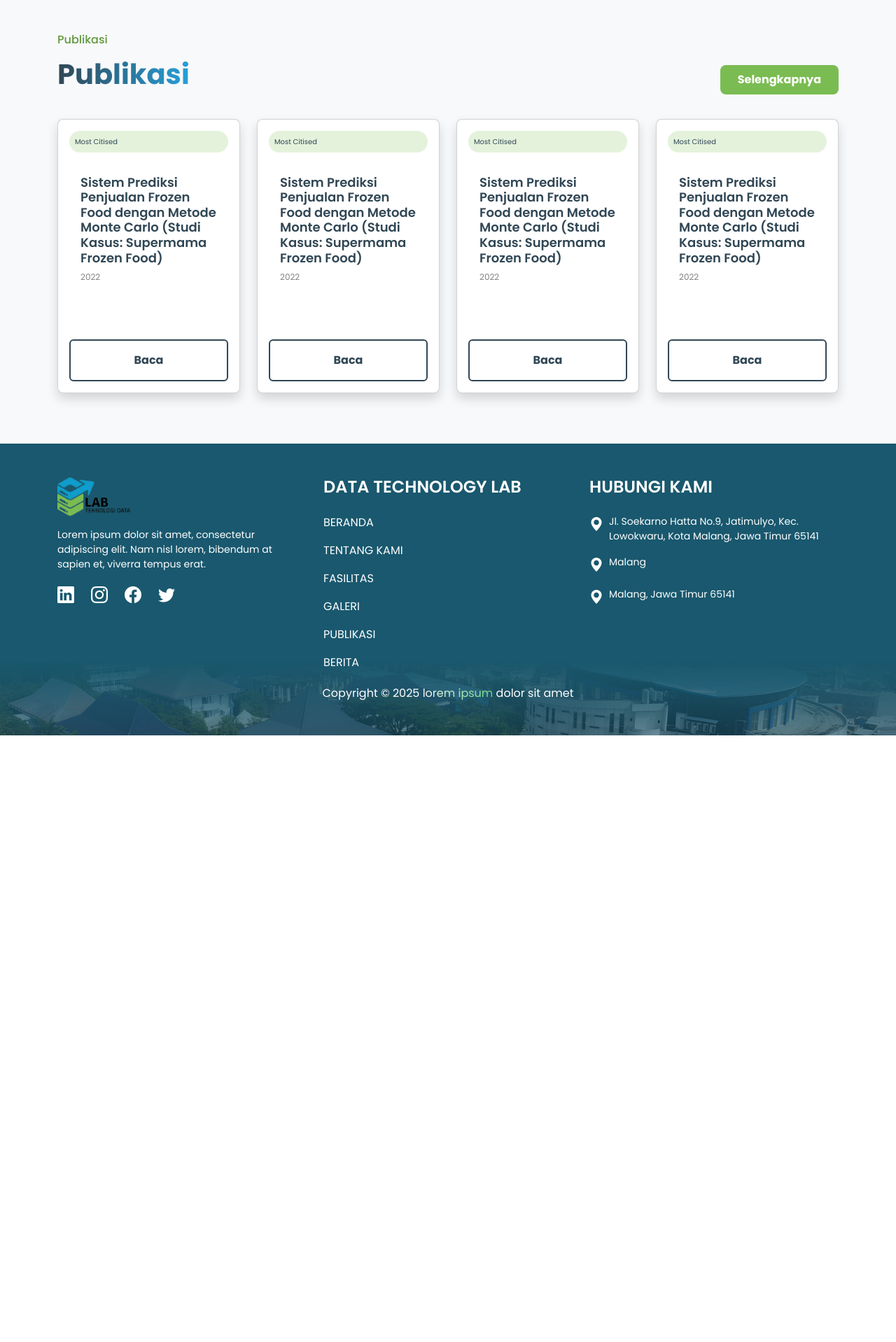
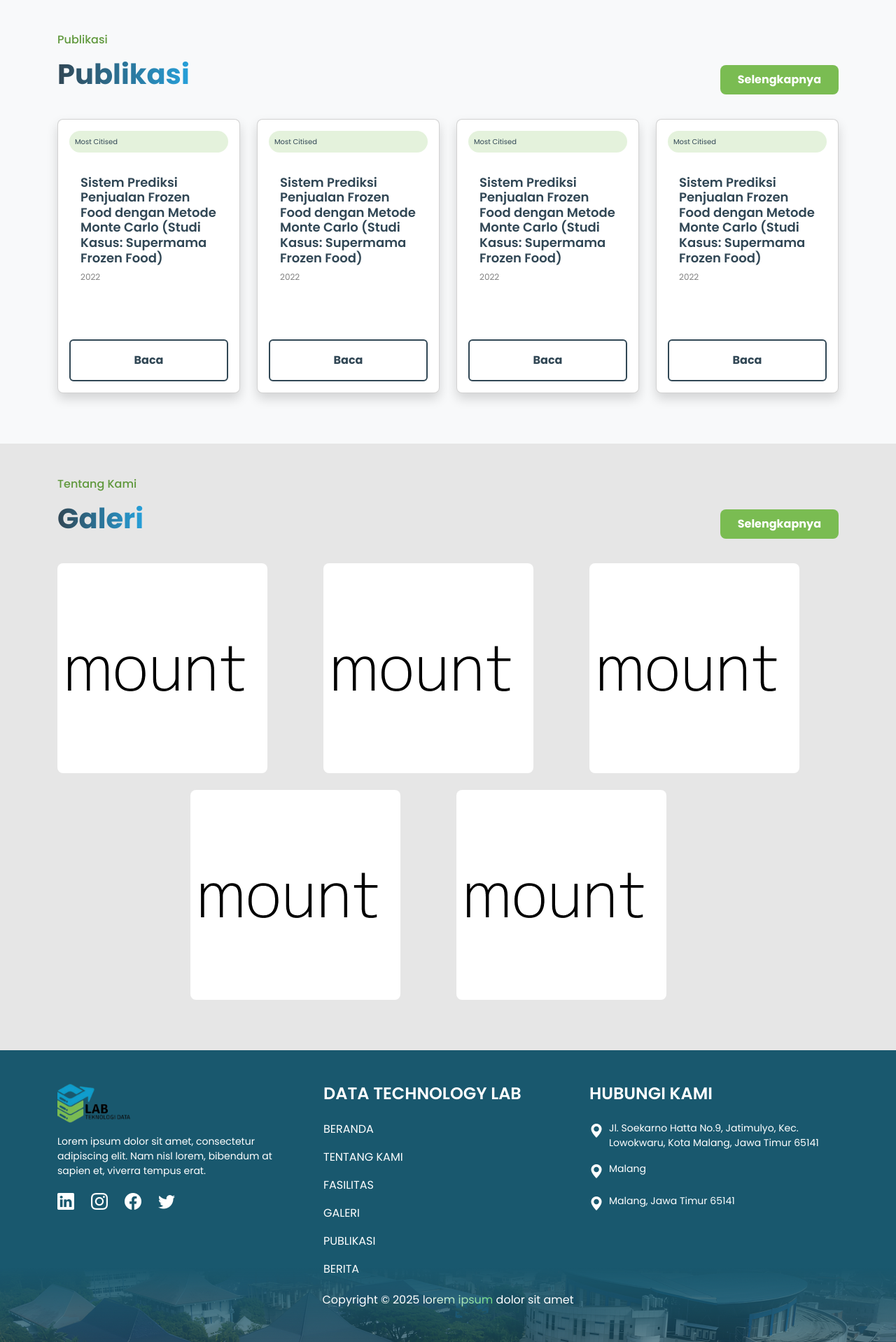
Before and after one commit to fauzanmuh/lab-dt, a PHP site: page / in a window 1280 px wide. Shown: the part 2725-4643 px from the top of the page at 70% size. Before the commit the page ends 3776 px from the top, so only its background shows below. Run offline with PHP 8.4, Linux system fonts and the light colour scheme.

Commit message:
feat: add gallery section

```diff
--- a/app/Views/home.php
+++ b/app/Views/home.php
@@ -273,3 +273,37 @@
         </div>
     </div>
 </section>
+
+<section id="gallery" style="background: #E6E6E6;">
+    <div class="container py-5">
+        <div class="d-flex flex-column gap-2 mb-4">
+            <h2 style="color: #5F983C; font-size: 16px;">Tentang Kami</h2>
+            <div class="d-flex justify-content-between align-items-center mb-4">
+                <h2 class="text-vision-gradient" style="font-size: 40px; font-weight: bold;">Galeri
+                </h2>
+                <button class="btn mt-2 px-4 py-2 fw-bold text-white animate-fade rounded-3"
+                    style="animation-delay: .4s; background: #7ABC52; width: fit-content;">
+                    Selengkapnya
+                </button>
+            </div>
+
+            <div class="row justify-content-center align-items-center g-4">
+                <div class="col-lg-4">
+                    <img src="/assets/images/dummy-image.png" alt="Gallery Image" class="img-fluid rounded-3">
+                </div>
+                <div class="col-lg-4">
+                    <img src="/assets/images/dummy-image.png" alt="Gallery Image" class="img-fluid rounded-3">
+                </div>
+                <div class="col-lg-4">
+                    <img src="/assets/images/dummy-image.png" alt="Gallery Image" class="img-fluid rounded-3">
+                </div>
+                <div class="col-lg-4">
+                    <img src="/assets/images/dummy-image.png" alt="Gallery Image" class="img-fluid rounded-3">
+                </div>
+                <div class="col-lg-4">
+                    <img src="/assets/images/dummy-image.png" alt="Gallery Image" class="img-fluid rounded-3">
+                </div>
+            </div>
+        </div>
+    </div>
+</section>
```
Also changed, not shown: public/assets/images/dummy-image.png (added).
